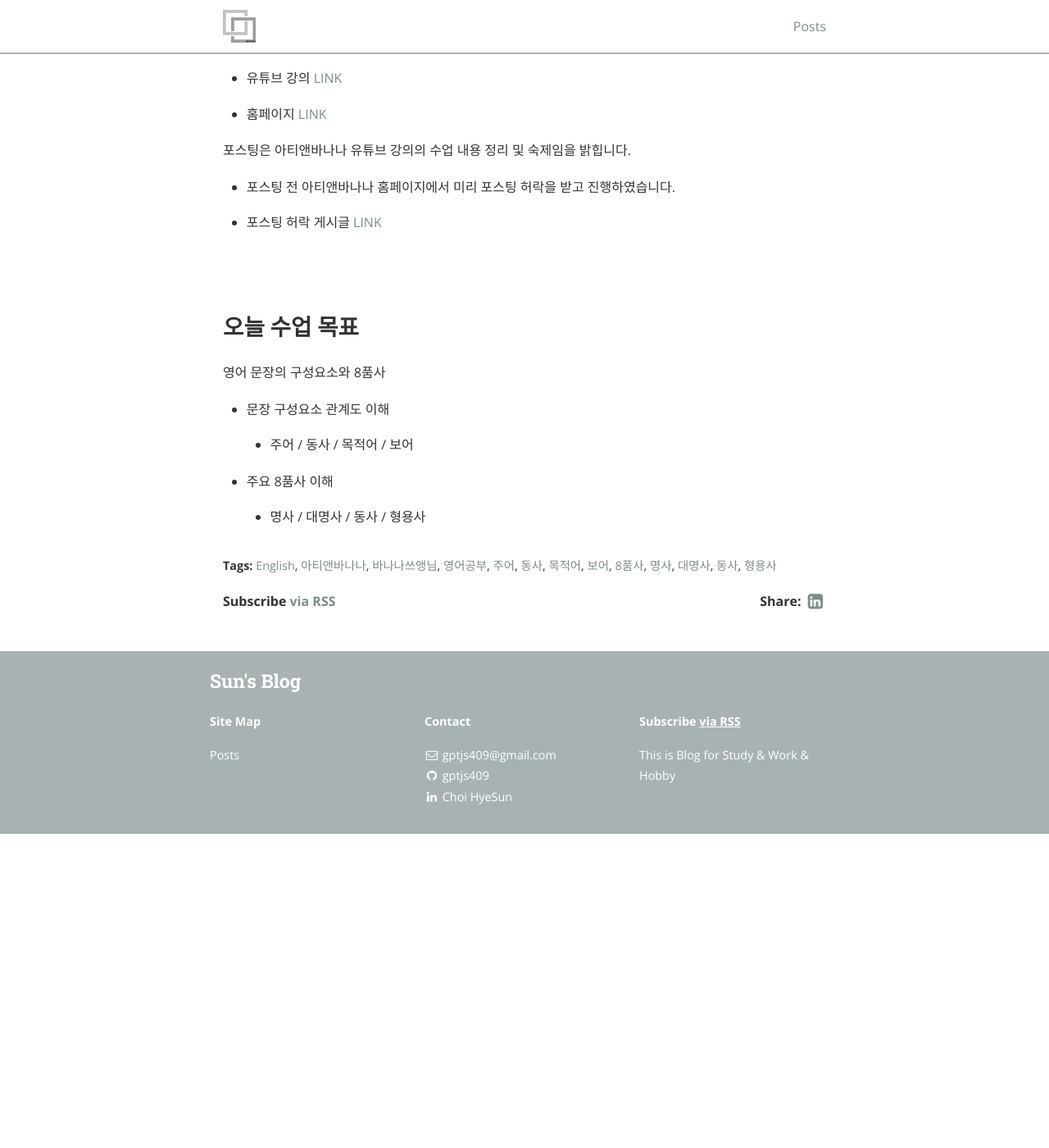
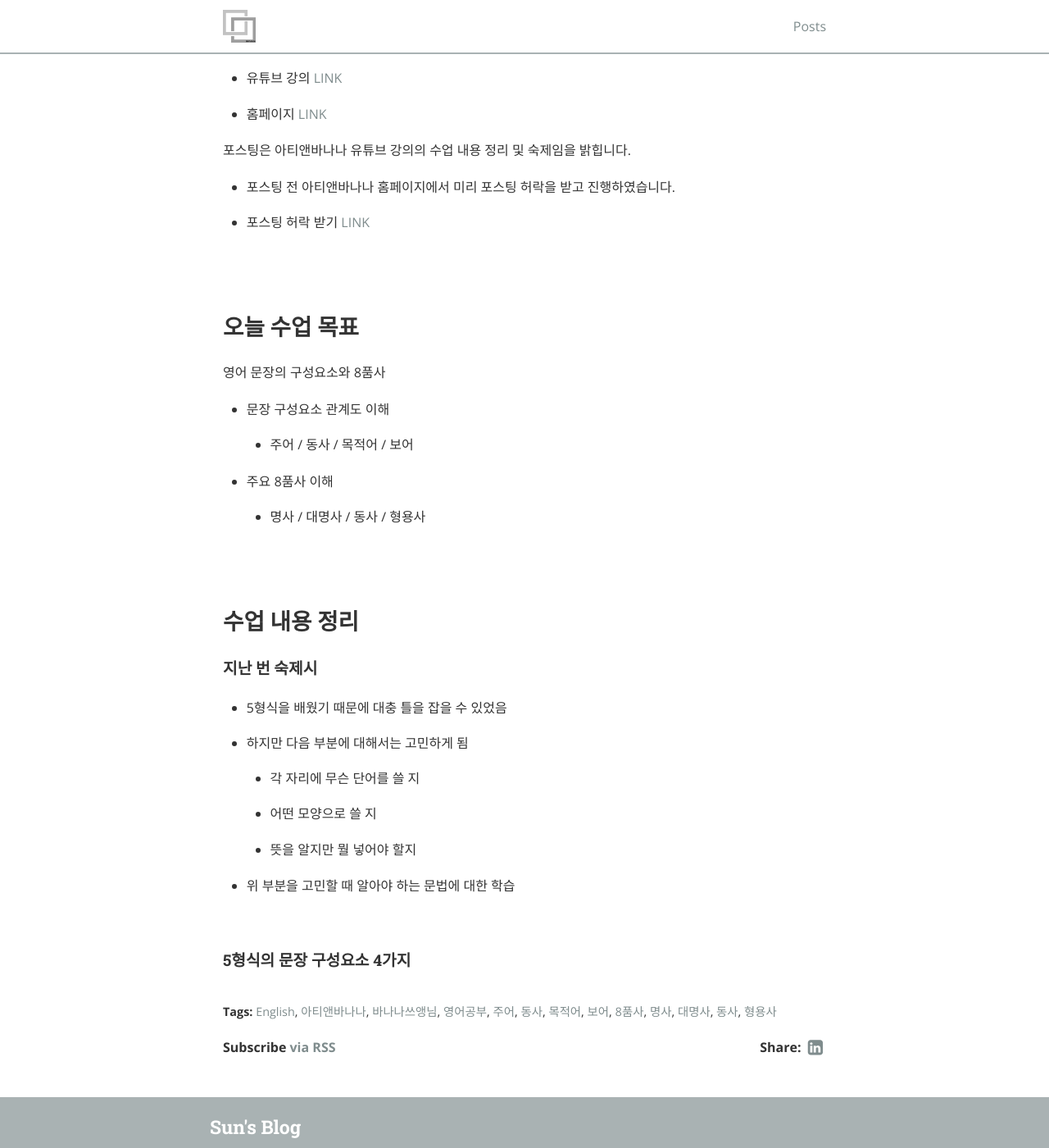
Before and after one commit to gptjs409/gptjs409.github.io, a Jekyll site: the page built from _posts/english/2019-10-20-banana-english-4.md, in a window 1280 px wide and 1400 px high, scrolled down 371 px. Shown: the whole window at 82% size. Built offline with Jekyll 4.4.1, drawn with Linux system fonts in a browser that asks for light colours; nearby versions of some CDN libraries; before the commit the page ends 1388 px from its top, so only the background shows below that.

Commit message:
Update 2019-10-20-banana-english-4.md

```diff
--- a/_posts/english/2019-10-20-banana-english-4.md
+++ b/_posts/english/2019-10-20-banana-english-4.md
@@ -32,7 +32,7 @@ tags:
 
 - 포스팅 전 아티앤바나나 홈페이지에서 미리 포스팅 허락을 받고 진행하였습니다.
 
-- 포스팅 허락 게시글 [LINK](https://www.artyandbanana.com/community/english/%EC%98%81%EC%96%B4-%EA%B0%95%EC%9D%98-%ED%8F%AC%EC%8A%A4%ED%8C%85/#post-417)
+- 포스팅 허락 받기 [LINK](https://gptjs409.github.io/english/2019/10/18/banana-english-1.html)
 
 <br>
 <br>
@@ -48,3 +48,26 @@ tags:
 - 주요 8품사 이해
 
   - 명사 / 대명사 / 동사 / 형용사
+
+<br>
+<br>
+
+## 수업 내용 정리
+
+#### 지난 번 숙제시
+
+- 5형식을 배웠기 때문에 대충 틀을 잡을 수 있었음
+
+- 하지만 다음 부분에 대해서는 고민하게 됨
+
+  - 각 자리에 무슨 단어를 쓸 지
+
+  - 어떤 모양으로 쓸 지
+
+  - 뜻을 알지만 뭘 넣어야 할지
+
+- 위 부분을 고민할 때 알아야 하는 문법에 대한 학습
+
+<br>
+
+#### 5형식의 문장 구성요소 4가지
```
